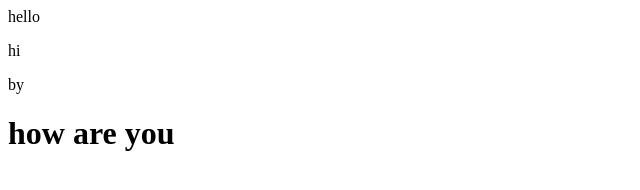
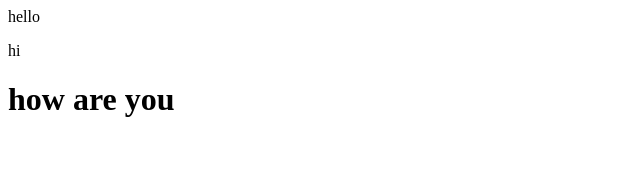
Before and after one commit to bashartech/gitrepo, a plain HTML site: page index.html in a window 1280 px wide. Shown: the whole page, without its empty margins (0-640 px from the left). Drawn offline with Linux system fonts and the light colour scheme.

Commit message:
first commit

```diff
--- a/index.html
+++ b/index.html
@@ -1,4 +1,3 @@
 <p>hello</p>
 <p>hi</p>
-<p>by</p>
 <h1>how are you</h1>
```
